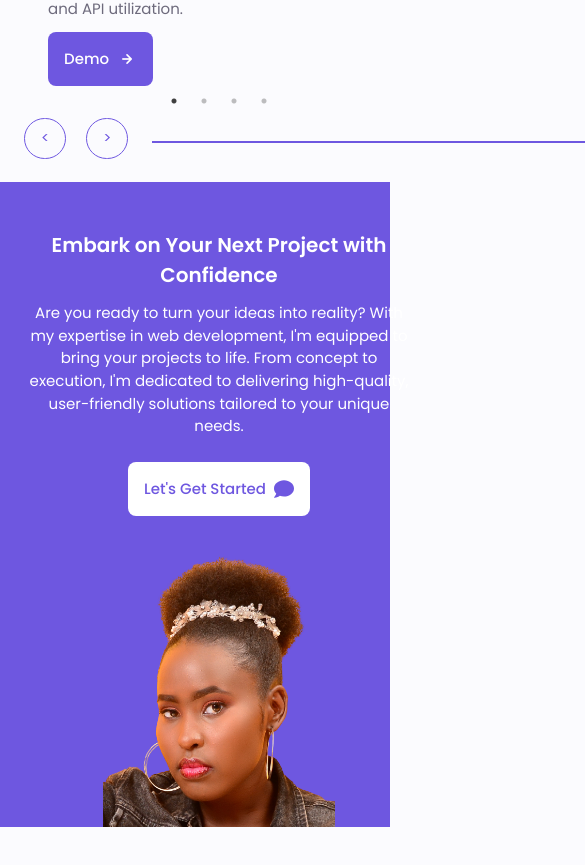
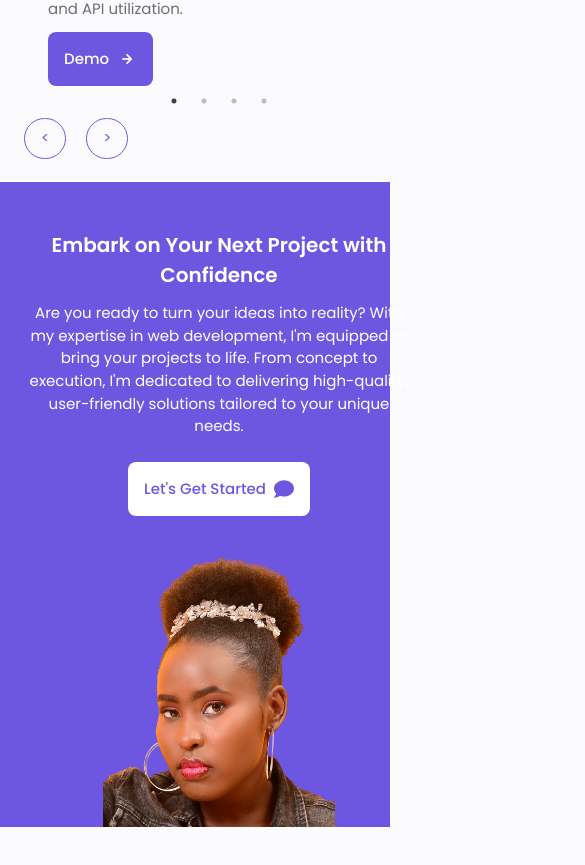
Before and after one commit to naomirono/Portfolio_Website, a React (Vite) app in the folder client/: page / in a window 390 px wide. Shown: the part 3655-4520 px from the top of the page, 585 px wide, since content can reach past the window. Built offline with nearby package versions, Linux system fonts and the light colour scheme.

Commit message:
update class to className in the icons

```diff
--- a/client/src/components/Portfolio.jsx
+++ b/client/src/components/Portfolio.jsx
@@ -55,7 +55,7 @@ const Portfolio = () => {
                 <p className="portfolio_description">{item.description}</p>
                 <a href={item.demoLink} className="button button--flex button--small portfolio_button">
                 Demo
-                    <i class="uil uil-arrow-right button_icon"></i>
+                    <i className="uil uil-arrow-right button_icon"></i>
                 </a>
               </div>
             </div>
@@ -75,7 +75,7 @@ const Portfolio = () => {
           >
             {'>'}
           </button>
-          <div className="border-b-2 border-custom-color w-[750px] absolute bottom-4 ml-32 "></div> {/* Added border */}
+          <div className="border-b-2 border-custom-color w-[750px] absolute bottom-4 ml-32 hidden lg:block"></div>
         </div>
       </div>
     </section>
```
